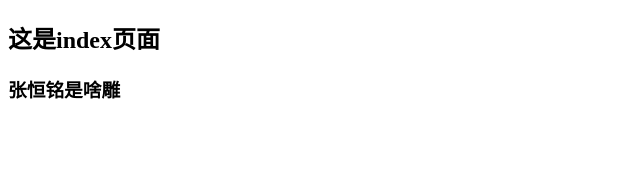
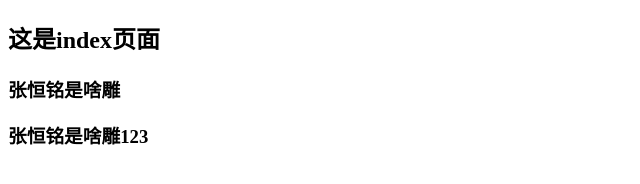
Before and after one commit to 1025531592rzh/R_myproject1, a plain HTML site: page index.html in a window 1280 px wide. Shown: the whole page, without its empty margins (0-640 px from the left). Drawn offline with Linux system fonts and the light colour scheme.

Commit message:
第一次提交修改的内容

```diff
--- a/index.html
+++ b/index.html
@@ -8,5 +8,6 @@
 <body>
     <H2>这是index页面</H2>
     <h3>张恒铭是啥雕</h3>
+    <h3>张恒铭是啥雕123</h3>
 </body>
 </html>
```
